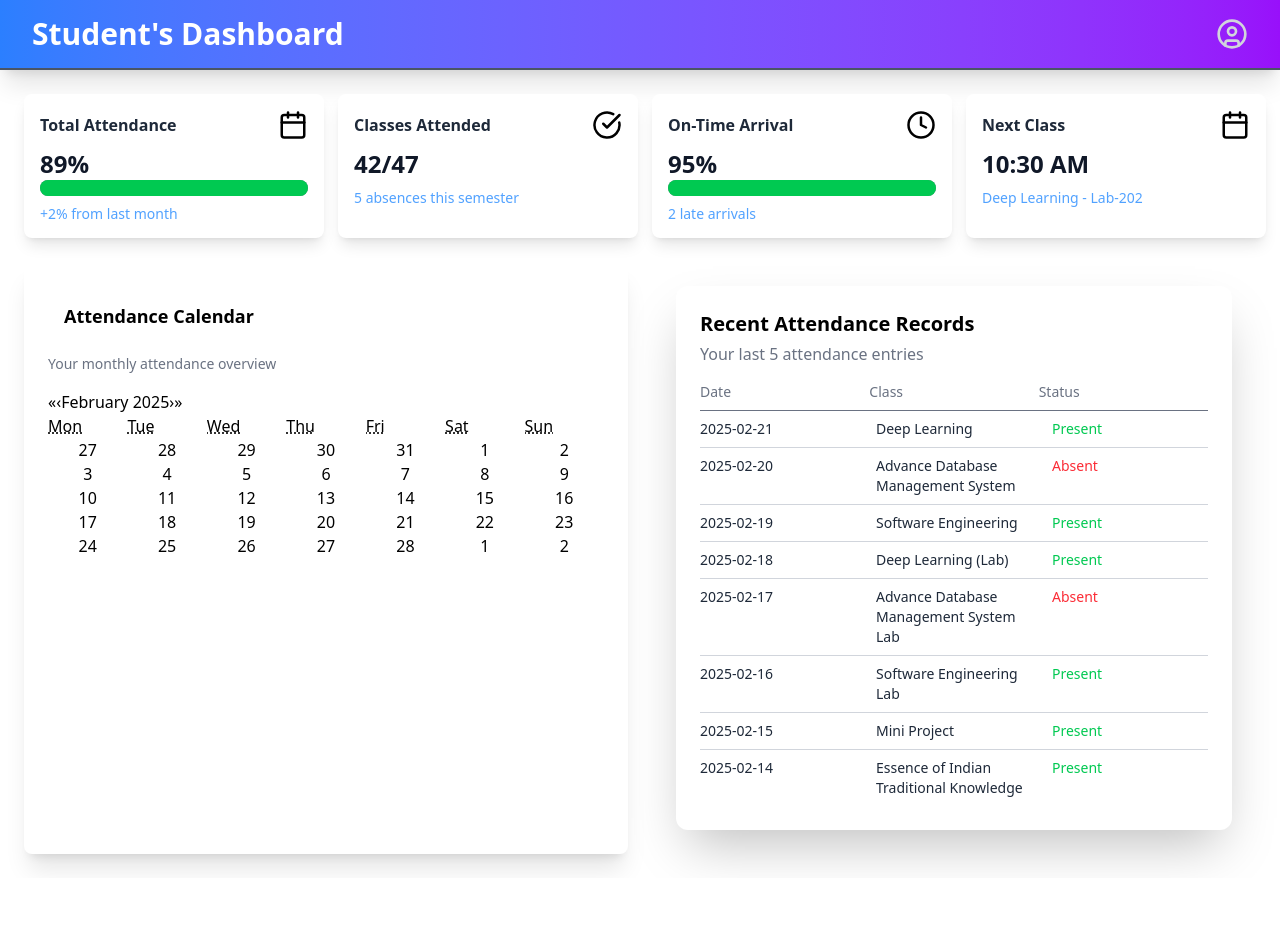
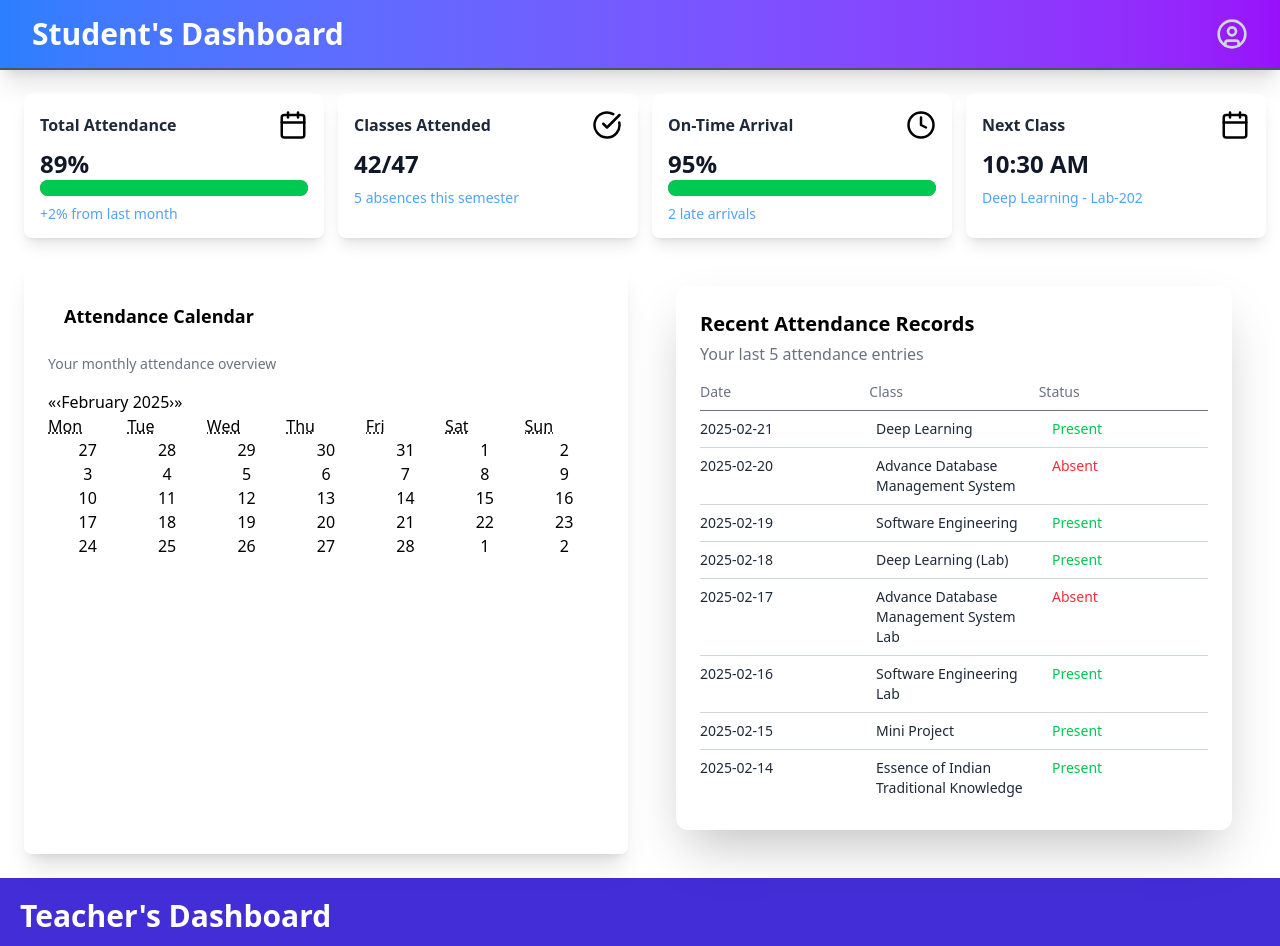
Before and after one commit to iaadarsh23/Advance_Attendance, a React (Vite) app: page / in a window 1280 px wide. Shown: the top 946 px of the page. Before the commit the page ends 878 px from the top, so only its background shows below. Built offline with nearby package versions, Linux system fonts and the light colour scheme.

Commit message:
added all the pannels

```diff
--- a/src/App.jsx
+++ b/src/App.jsx
@@ -5,7 +5,7 @@ const App = () => {
 	return (
 		<>
 			<StudentPannel />
-			{/* <Admin />; */}
+			<Admin />;
 		</>
 	);
 };
```
